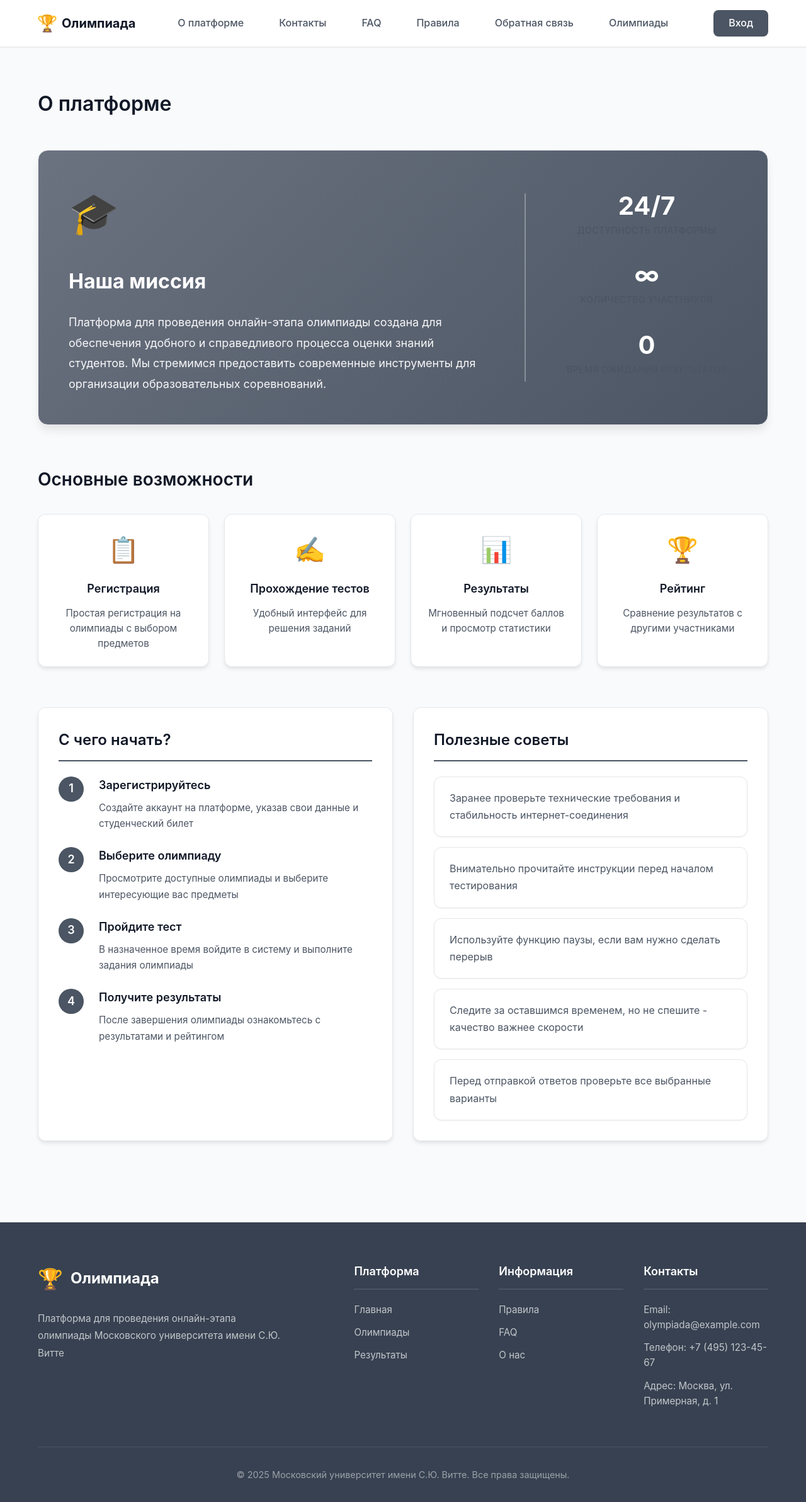
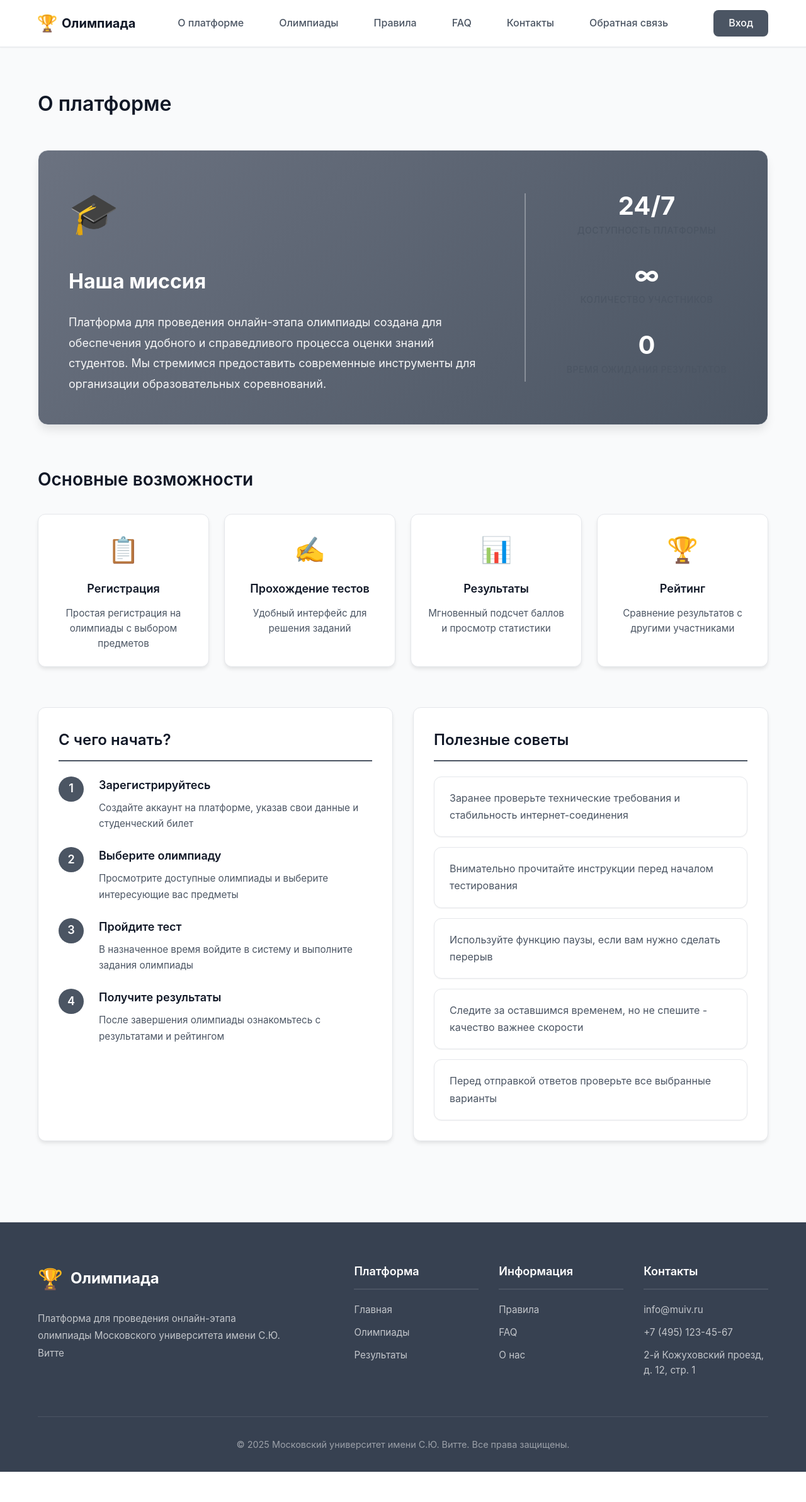
Before and after one commit to olympiada123/olympiada, a Django app: page /about/ in a window 1280 px wide. Shown: the whole page at 63% size. After the commit the page ends 2337 px from the top, so only its background shows below. Run offline with Django 5.2, Linux system fonts and the light colour scheme.

Commit message:
Changed footer and nav-bar

```diff
--- a/app/templates/base.html
+++ b/app/templates/base.html
@@ -19,11 +19,11 @@
             </div>
             <div class="nav-menu" id="navMenu">
                 <a href="{% url 'about' %}" class="nav-link">О платформе</a>
+                <a href="{% url 'olympiads' %}" class="nav-link">Олимпиады</a>
+                <a href="{% url 'rules' %}" class="nav-link">Правила</a>
+                <a href="{% url 'faq' %}" class="nav-link">FAQ</a>
                 <a href="{% url 'contacts' %}" class="nav-link">Контакты</a>
-                <a href="{% url 'faq' %}" class="nav-link">FAQ</a>
-                <a href="{% url 'rules' %}" class="nav-link">Правила</a>
                 <a href="{% url 'contact_form' %}" class="nav-link">Обратная связь</a>
-                <a href="{% url 'olympiads' %}" class="nav-link">Олимпиады</a>
                 {% if user.is_authenticated %}
                     <div class="user-dropdown">
                         <button class="user-dropdown-toggle" id="userDropdownToggle">
@@ -108,9 +108,9 @@
                     <div class="footer-column">
                         <h4 class="footer-title">Контакты</h4>
                         <ul class="footer-list">
-                            <li>Email: olympiada@example.com</li>
-                            <li>Телефон: +7 (495) 123-45-67</li>
-                            <li>Адрес: Москва, ул. Примерная, д. 1</li>
+                            <li>info@muiv.ru</li>
+                            <li>+7 (495) 123-45-67</li>
+                            <li>2-й Кожуховский проезд, д. 12, стр. 1</li>
                         </ul>
                     </div>
                 </div>
```
